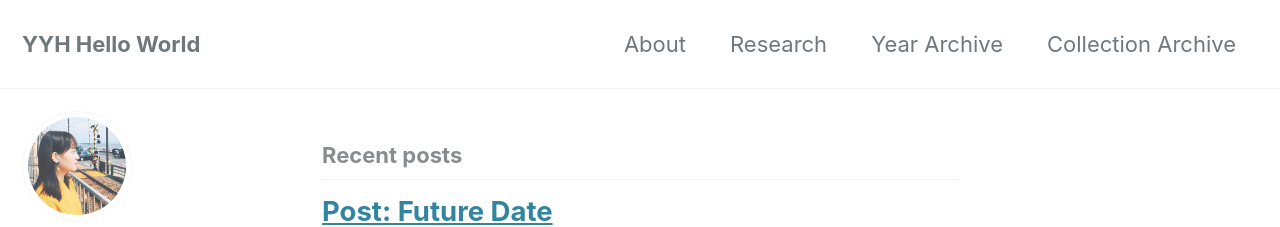
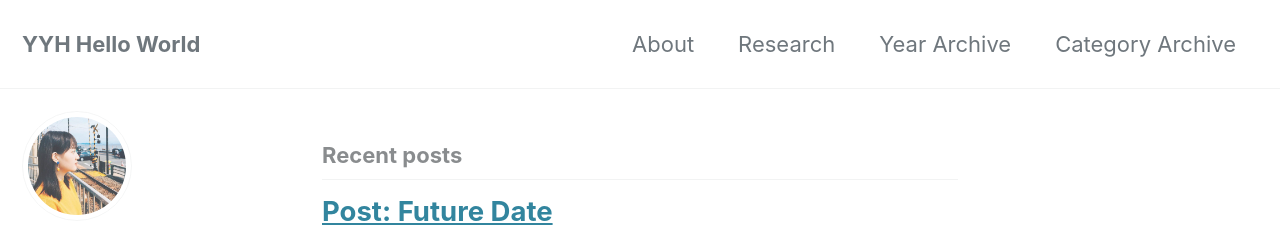
Before and after one commit to yyhsieh/yyhsieh.github.io, a Jekyll site: the page built from index.html, in a window 1280 px wide and 900 px high. Shown: the top 227 px of the window. Built offline with Jekyll 4.4.1, drawn with Linux system fonts in a browser that asks for light colours; cached includes are drawn as plain includes; nearby versions of some CDN libraries; the list of posts is cut into pages by our own code.

Commit message:
category-archive

```diff
--- a/_data/navigation.yml
+++ b/_data/navigation.yml
@@ -1,12 +1,10 @@
 # main links
 main:
-  #- title: "Quick-Start Guide"
-  #  url: https://mmistakes.github.io/minimal-mistakes/docs/quick-start-guide/
   - title: "About"
     url: /About/
   - title: "Research"
     url: /Research/
   - title: "Year Archive"
     url: /year-archive/
-  - title: "Collection Archive"
-    url: /collection-archive/
+  - title: "Category Archive"
+    url: /category-archive/
```
